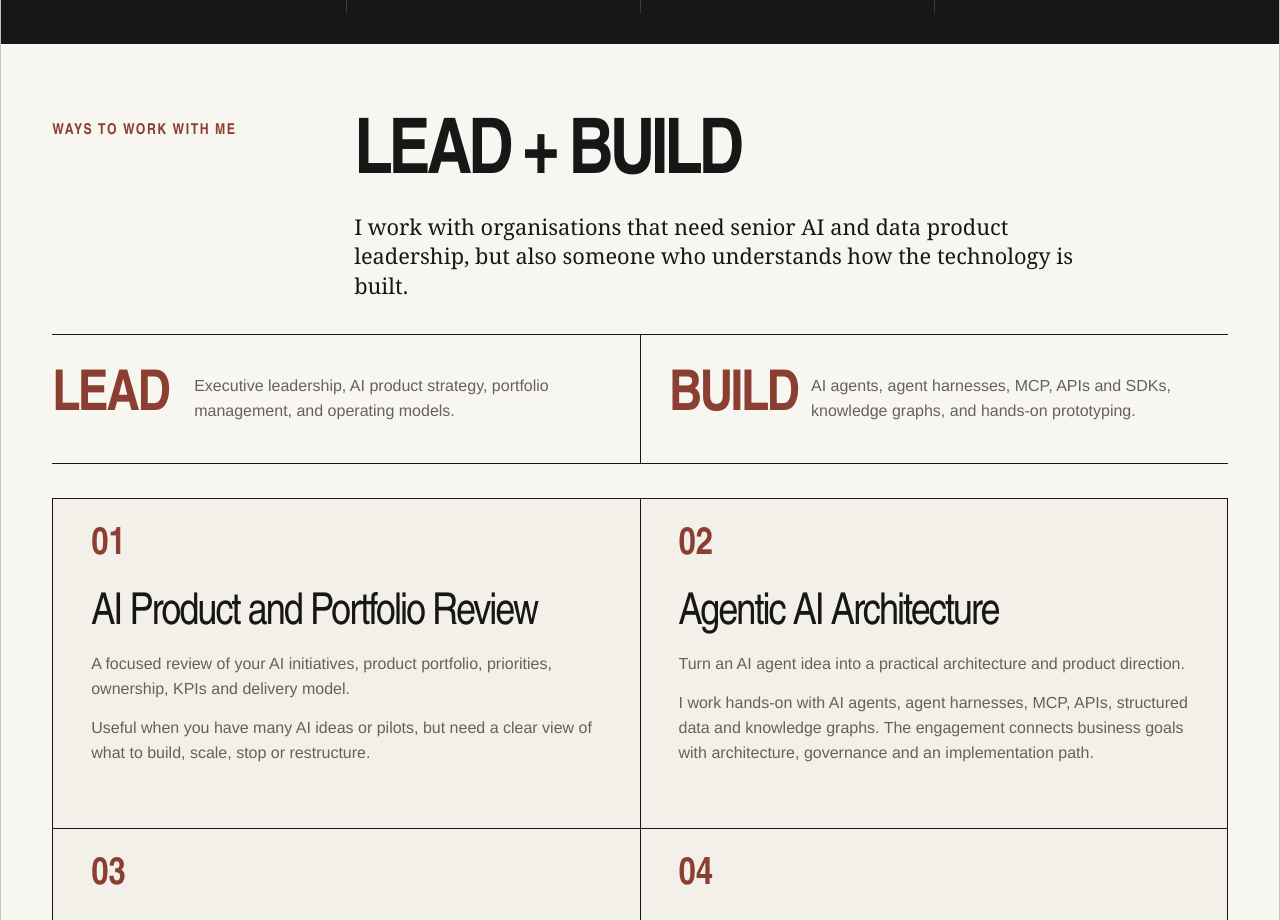
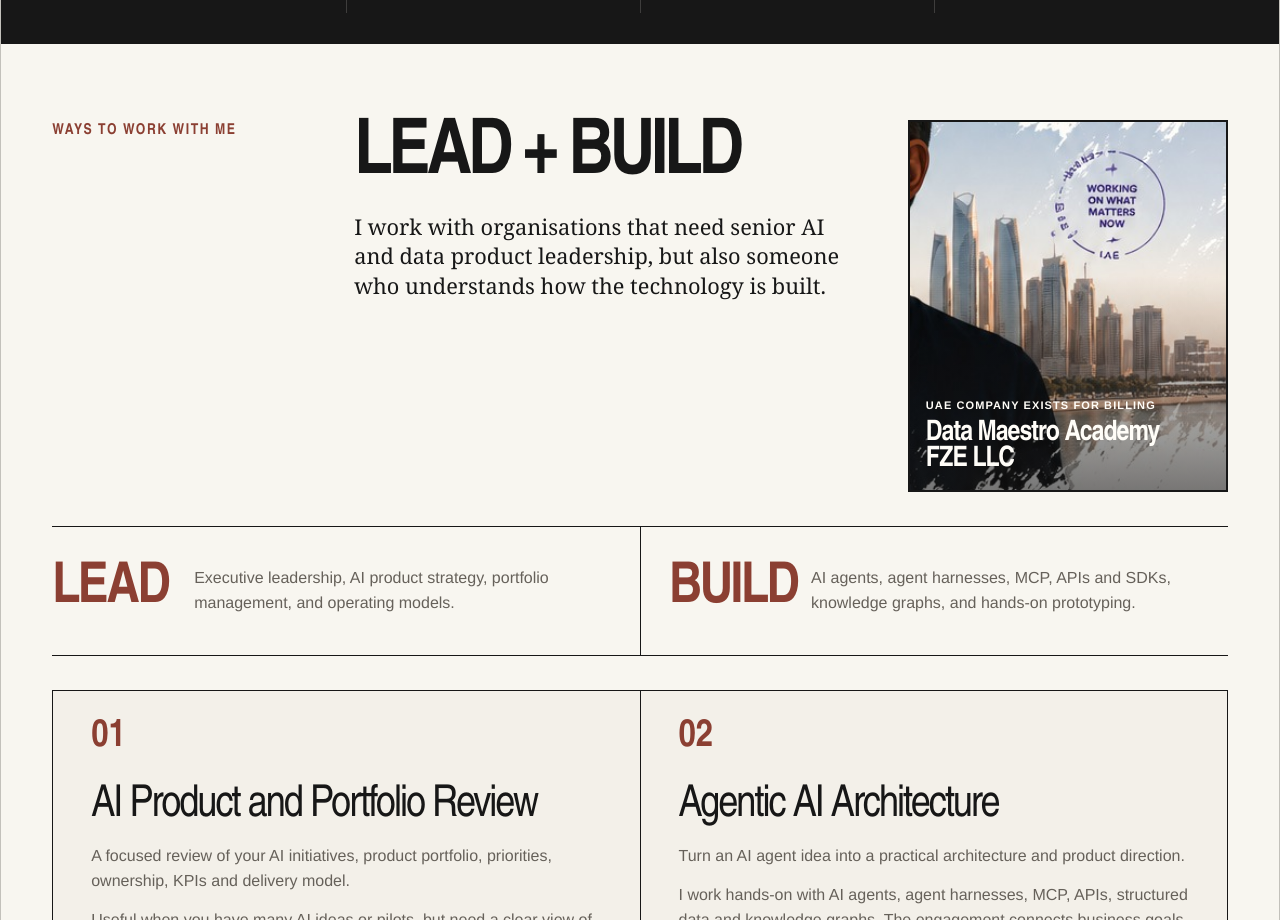
Before and after one commit to kyyberi/jarkko, a Next.js app: page / in a window 1280 px wide. Shown: the part 840-1760 px from the top of the page. Built offline with nearby package versions, Linux system fonts and the light colour scheme.

Commit message:
Add UAE billing visual to engagement section

```diff
--- a/app/globals.css
+++ b/app/globals.css
@@ -480,6 +480,8 @@ h1 {
 }
 
 .engagement-head {
+  grid-template-columns: 260px minmax(0, 1fr) minmax(320px, 0.52fr);
+  align-items: stretch;
   margin-bottom: 34px;
 }
 
@@ -489,6 +491,60 @@ h1 {
   font-family: var(--serif);
   font-size: clamp(20px, 1.7vw, 27px);
   line-height: 1.35;
+}
+
+.engagement-billing {
+  position: relative;
+  min-height: 230px;
+  margin: 0;
+  overflow: hidden;
+  border: 2px solid var(--ink);
+  background: var(--white);
+}
+
+.engagement-billing img {
+  display: block;
+  width: 100%;
+  height: 100%;
+  min-height: 230px;
+  object-fit: cover;
+  object-position: center;
+}
+
+.engagement-billing::after {
+  content: "";
+  position: absolute;
+  inset: 0;
+  background: linear-gradient(to top, rgba(23, 23, 23, 0.58), transparent 58%);
+  pointer-events: none;
+}
+
+.engagement-billing figcaption {
+  position: absolute;
+  right: 16px;
+  bottom: 16px;
+  left: 16px;
+  z-index: 1;
+  color: var(--white);
+}
+
+.engagement-billing span {
+  display: block;
+  font-size: 11px;
+  font-weight: 900;
+  letter-spacing: 0.1em;
+  line-height: 1.2;
+  text-transform: uppercase;
+}
+
+.engagement-billing strong {
+  display: block;
+  max-width: 260px;
+  margin-top: 8px;
+  font-family: var(--display);
+  font-size: clamp(24px, 2.2vw, 34px);
+  line-height: 0.95;
+  letter-spacing: -0.035em;
 }
 
 .engagement-signal {
@@ -2159,6 +2215,19 @@ h1 {
     grid-template-columns: 1fr;
   }
 
+  .engagement-head {
+    grid-template-columns: 1fr;
+  }
+
+  .engagement-billing {
+    max-width: 520px;
+    min-height: 260px;
+  }
+
+  .engagement-billing img {
+    min-height: 260px;
+  }
+
   .engagement-signal div + div {
     padding-left: 0;
     border-top: 1px solid var(--ink);
@@ -2295,6 +2364,15 @@ h1 {
 
   .engagement-section {
     scroll-margin-top: 64px;
+  }
+
+  .engagement-billing {
+    max-width: none;
+    min-height: 220px;
+  }
+
+  .engagement-billing img {
+    min-height: 220px;
   }
 
   .engagement-signal div {
--- a/app/page.tsx
+++ b/app/page.tsx
@@ -143,6 +143,16 @@ export default function Home() {
                 is built.
               </p>
             </div>
+            <figure className="engagement-billing">
+              <img
+                src={`${assetPath}/images/hero-skyline.jpg`}
+                alt="Abu Dhabi skyline, representing UAE-based engagement billing"
+              />
+              <figcaption>
+                <span>UAE company exists for billing</span>
+                <strong>Data Maestro Academy FZE LLC</strong>
+              </figcaption>
+            </figure>
           </div>
           <div className="engagement-signal" aria-label="Engagement focus">
             <div>
```
